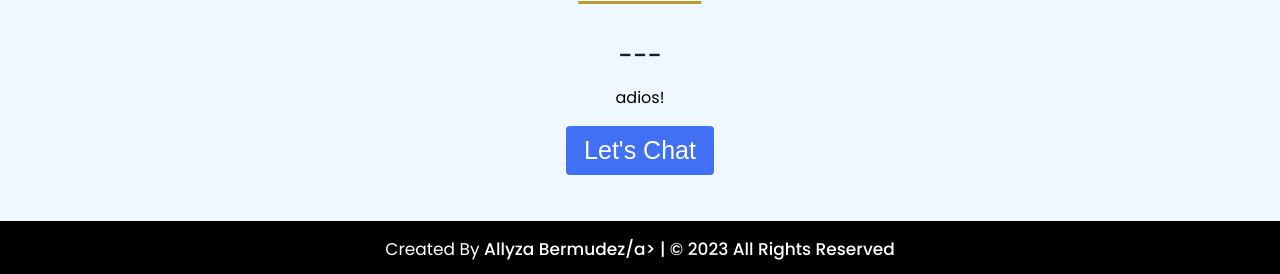
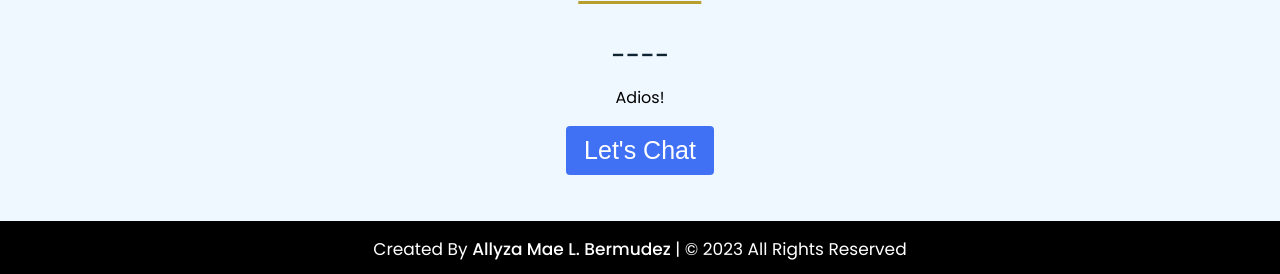
Before and after one commit to code00505/My-Portfolio, a plain HTML site: page index.html in a window 1280 px wide. Shown: the part 3033-3307 px from the top of the page. Drawn offline with Linux system fonts and the light colour scheme.

Commit message:
Add files via upload

```diff
--- a/index.html
+++ b/index.html
@@ -169,8 +169,8 @@
       <div class="content">
         <div class="title"><span>Contact Me</span></div>
         <div class="text">
-          <div class="topic"> ---</div>
-          <p>adios!</p>
+          <div class="topic">----</div>
+          <p>Adios! </p>
           <div class="button">
             <button>Let's Chat</button>
           </div>
@@ -181,7 +181,7 @@
     <!-- Footer Section Start -->
     <footer>
       <div class="text">
-        <span>Created By <a href="#">Allyza Bermudez/a> | &#169; 2023 All Rights Reserved</span>
+        <span>Created By <a href="#">Allyza Mae L. Bermudez</a> | &#169; 2023 All Rights Reserved</span>
       </div>
     </footer>
 
```
